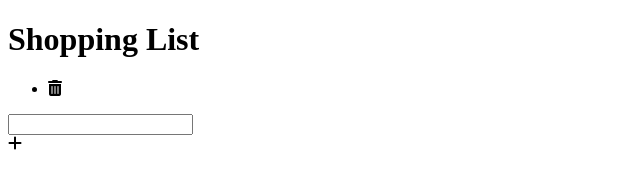
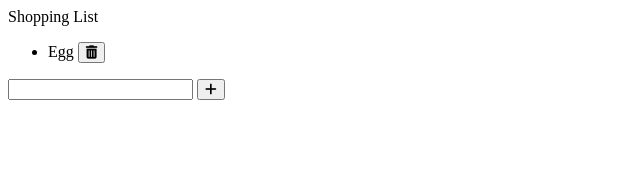
Before and after one commit to sy-hann/MemoTool, a plain HTML site: page index.html in a window 1280 px wide. Shown: the whole page, without its empty margins (0-640 px from the left). Drawn offline with Linux system fonts and the light colour scheme.

Commit message:
HTML Markup

```diff
--- a/index.html
+++ b/index.html
@@ -9,17 +9,24 @@
     <link rel="stylesheet" href="style.css">
 </head>
 <body>
-    <div class="header">
-        <h1>Shopping List</h1>
-    </div>
-    <div class="container">
-        <ul>
-            <li><i class="fas fa-trash-alt"></i></li>
+    <section class="list">
+        <header class="header">Shopping List</header>
+        <ul class="items">
+            <li class="item__row">
+                <div class="item">
+                    <span class="item__name">Egg</span>
+                    <button class="item__delete">
+                        <i class="fas fa-trash-alt"></i>
+                    </button>
+                </div>
+            </li>
         </ul>
-        <input name="abc" type="text" value="" />
-    </div>
-    <div class="footer">
-        <div class="plusBtn"><i class="fas fa-plus"></i></div>
-    </div>
+        <footer class="footer">
+            <input type="text" class="footer__input">
+            <button class="footer__btn">
+                <i class="fas fa-plus"></i>
+            </button>
+        </footer>
+    </section>
 </body>
 </html>
```
